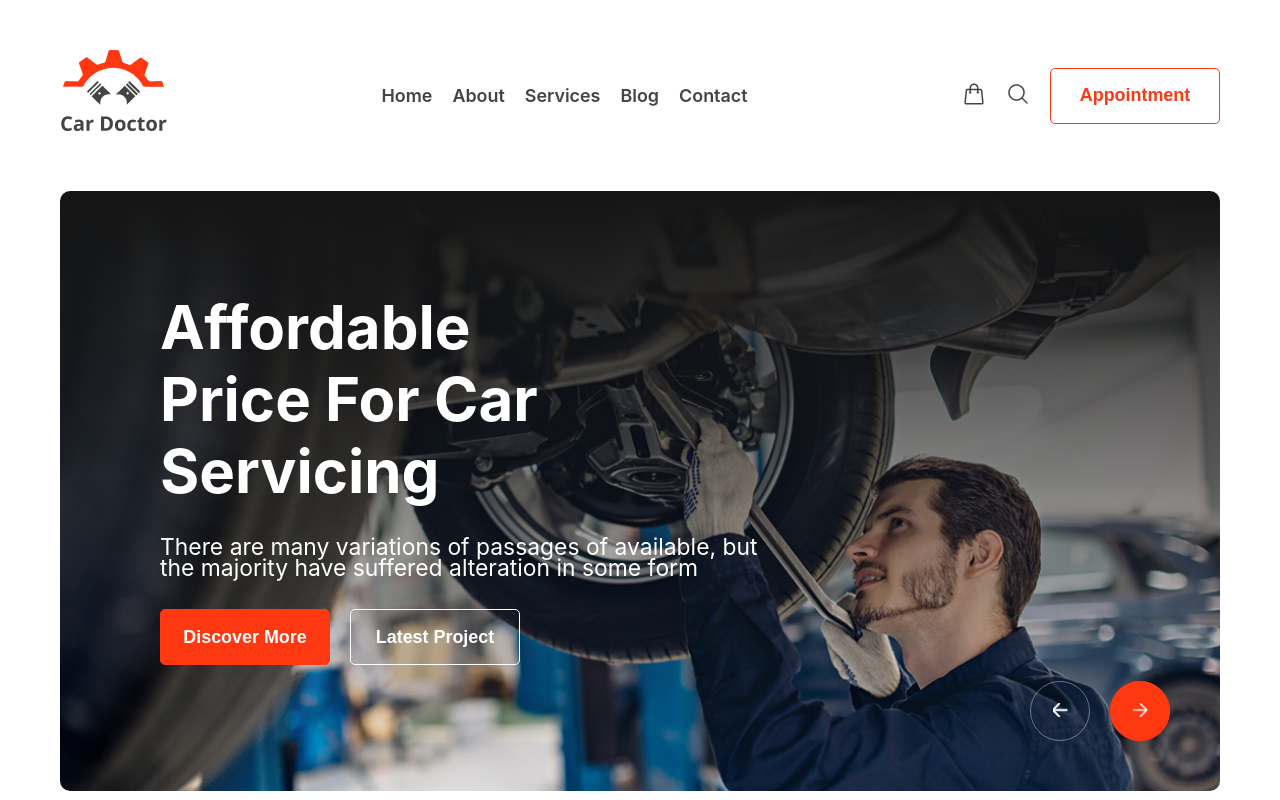
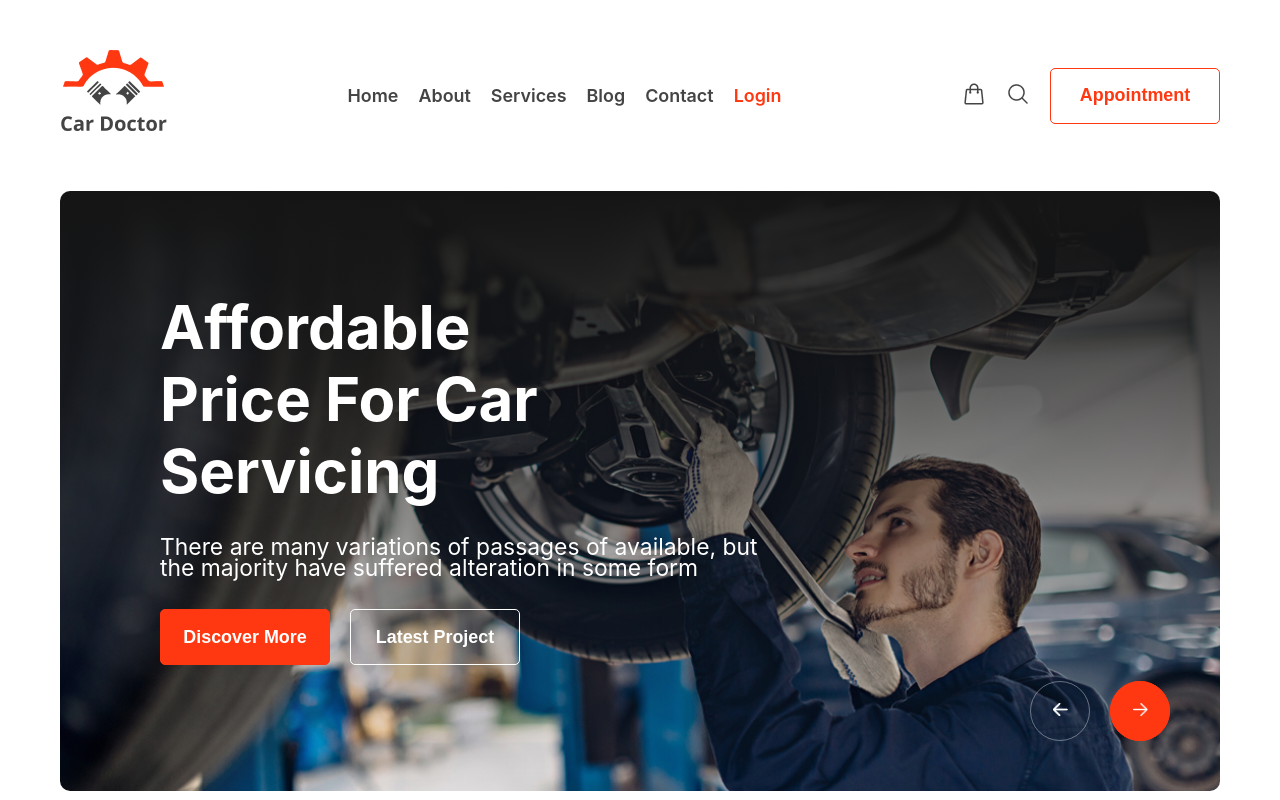
Before and after one commit to Sanyul-islam/Car-Doctor-Complete-Frontend-Design, a plain HTML site: page index.html in a window 1280 px wide. Shown: the top 800 px of the page. Drawn offline with Linux system fonts and the light colour scheme.

Commit message:
Fix: Login nav item added on navbar and fix img responsive issue

```diff
--- a/index.html
+++ b/index.html
@@ -17,6 +17,7 @@
             <li><a href="./services/index.html">Services</a></li>
             <li><a href="#">Blog</a></li>
             <li><a href="#">Contact</a></li>
+            <li><a href="./auth/login/index.html" style="color: #FF3811;">Login</a></li>
           </ul>
         </div>
         <div class="right-menu">
--- a/style.css
+++ b/style.css
@@ -94,7 +94,7 @@ p {
 img {
   width: 100%;
   height: 100%;
-  object-fit: cover;
+  object-fit: contain;
   background-repeat: no-repeat;
 }
 section {
@@ -345,7 +345,7 @@ section {
   color: #ffffff;
 }
 #office-info img {
-  width: 50px;
+  width: auto;
   height: 44px;
 }
 /* popular products */
```
